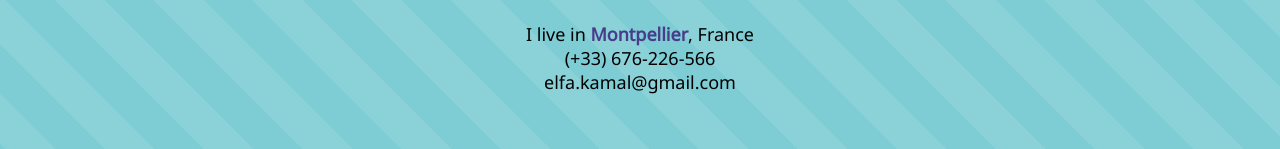
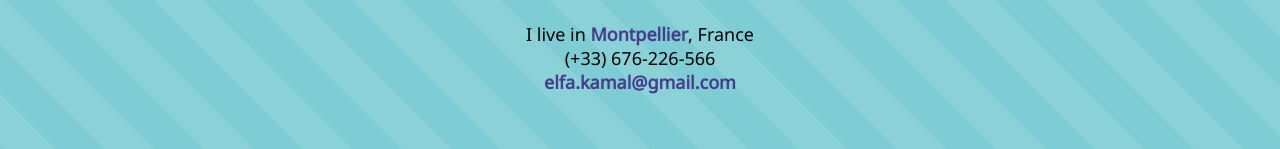
Before and after one commit to elfakamal/portfolio, a plain HTML site: page index.html in a window 1280 px wide. Shown: the part 4926-5075 px from the top of the page. Drawn offline with Linux system fonts and the light colour scheme; a web font is replaced by a local one.

Commit message:
some thumbs

```diff
--- a/index.html
+++ b/index.html
@@ -188,7 +188,7 @@
 						(+33) 676-226-566
 					</div>
 					<div>
-						elfa.kamal@gmail.com
+						<a href="mailto:elfa.kamal@gmail.com">elfa.kamal@gmail.com</a>
 					</div>
 					<div class="h-spacer"></div>
 					<h2>Follow me</h2>
```
Also changed, not shown: images/works/header.png (added), images/works/header_logo_ghost.png (added), images/works/htag/326_270.png (added), images/works/htag/Htag.png (added), images/works/mat-power/326_270.png (added), images/works/neiio-redesign/18.png (added), images/works/neiio-redesign/1_326_270.png (added), images/works/nitro/326_270.png (added), images/works/novo/326_270.png (added), images/works/personal/3_326_270.png (added), images/works/square/326_270.png (added), images/works/tridesign/1_326_270.png (added), images/works/zigzag/326_270.png (added).
